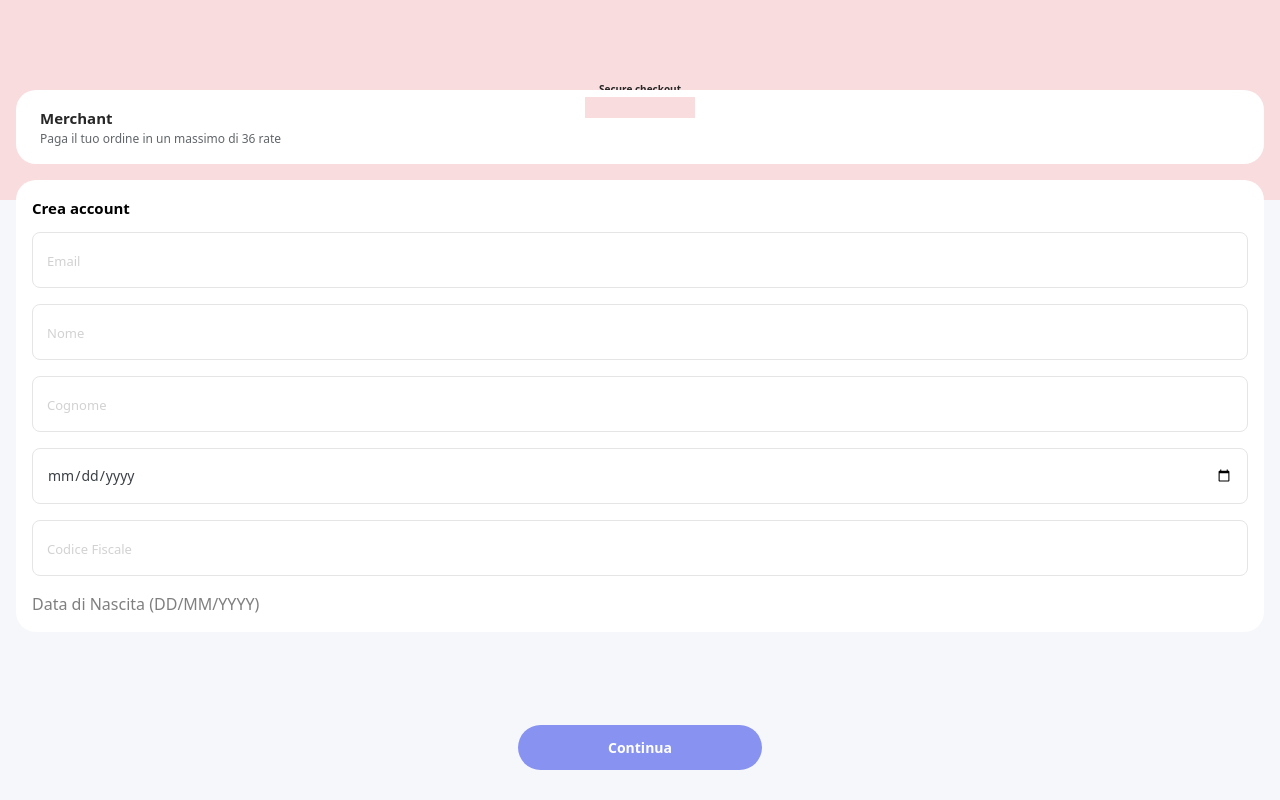
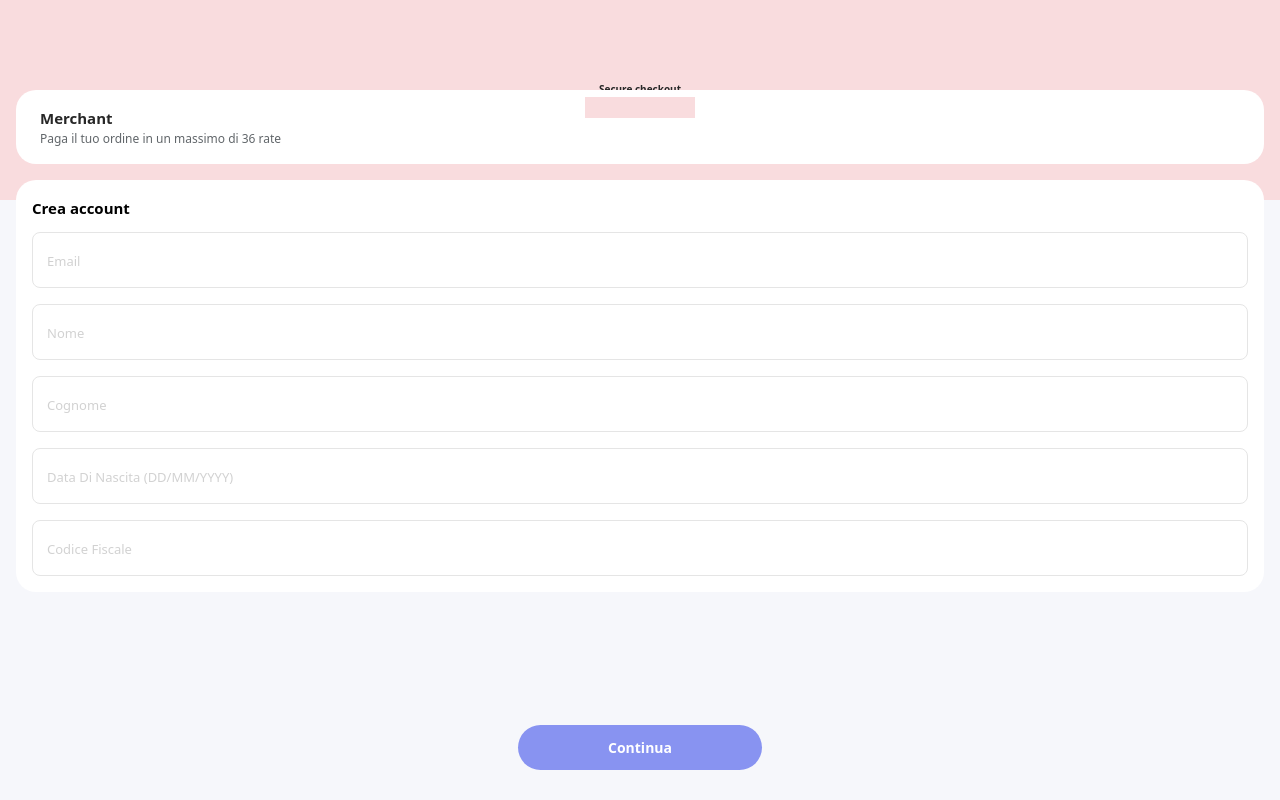
Before and after one commit to TheBernieA/scalapay-forms, a Next.js app: page /form in a window 1280 px wide. Built offline with nearby package versions, Linux system fonts and the light colour scheme.

Commit message:
change from native date input to implementing react date picker

```diff
--- a/app/form/page.tsx
+++ b/app/form/page.tsx
@@ -59,7 +59,7 @@ function MultiStepFormPage() {
     return (
         <div className='flex flex-col w-full h-full bg-[#F6F7FB] pb-[30px] relative'>
             <Header />
-            <div className="flex-1 px-4 -mt-[110px] z-10">
+            <div className="flex-1 px-4 -mt-[110px] z-30">
                 {step === 1 && <FormStepOne onNext={handleStep1Submit} defaultValues={formData} />}
                 {step === 2 && <FormStepTwo onSubmit={handleStep2Submit} defaultValues={formData} />}
             </div>
--- a/components/FormStepOne.tsx
+++ b/components/FormStepOne.tsx
@@ -2,11 +2,13 @@
 
 import { step1Schema } from '@/schema/formSchema';
 import Button from '@/shared/components/Button';
+import DatePickerCmp from '@/shared/components/DatePicker';
 import FormHeader from '@/shared/components/FormHeader';
 import InputField from '@/shared/components/InputField';
 import Wrapper from '@/shared/components/Wrapper';
 import { validateFiscalCode } from '@/utils';
 import { zodResolver } from '@hookform/resolvers/zod';
+import { format } from 'date-fns';
 import { useState } from 'react';
 import DatePicker from 'react-datepicker';
 import { useForm } from 'react-hook-form';
@@ -18,8 +20,7 @@ interface FormStepOneProps {
 }
 
 function FormStepOne({ onNext, defaultValues }: FormStepOneProps) {
-    const [dateOfBirth, setDateOfBirth] = useState();
-    const { register, handleSubmit, setError, formState: { errors, isSubmitting, isValid } } = useForm({
+    const { register, handleSubmit, setError, control, formState: { errors, isSubmitting, isValid } } = useForm({
         resolver: zodResolver(step1Schema),
         defaultValues,
         mode: 'onChange',
@@ -32,7 +33,13 @@ function FormStepOne({ onNext, defaultValues }: FormStepOneProps) {
             setError('fiscalCode', { type: 'manual', message: 'Codice fiscale non valido' });
             return;
         }
-        onNext(data);
+
+        const formattedData = {
+            ...data,
+            dateOfBirth: format(data.dateOfBirth, 'dd/MM/yyyy')
+        }
+
+        onNext(formattedData);
     };
 
     return (
@@ -75,20 +82,7 @@ function FormStepOne({ onNext, defaultValues }: FormStepOneProps) {
                             "aria-label": "Last Name"
                         }}
                     />
-                    <InputField
-                        id='dateOfBirth'
-                        name='dateOfBirth'
-                        type='date'
-                        register={register}
-                        placeholder='Data di nascita (DD/MM/YYYY)'
-                        error={errors?.dateOfBirth}
-                        inputProps={{
-                            "aria-labelledby": "dateOfBirth",
-                            "aria-label": "Date Of Birth",
-                            min: '1900-01-01',
-                            max: '9999-12-31',
-                        }}
-                    />
+                    <DatePickerCmp control={control} error={errors?.dateOfBirth} />
                     <InputField
                         id='fiscalCode'
                         name='fiscalCode'
@@ -100,12 +94,7 @@ function FormStepOne({ onNext, defaultValues }: FormStepOneProps) {
                             "aria-label": "Fiscal Code"
                         }}
                     />
-                    <DatePicker
-                        dateFormat='dd/MM/yyyy'
-                        selected={dateOfBirth}
-                        onChange={(date: any) => { setDateOfBirth(date) }}
-                        placeholderText='Data di Nascita (DD/MM/YYYY)'
-                    />
+
                 </div>
             </Wrapper>
             <Button
--- a/package.json
+++ b/package.json
@@ -21,6 +21,7 @@
     "react-datepicker": "^8.3.0",
     "react-dom": "^19.0.0",
     "react-hook-form": "^7.56.3",
+    "react-input-mask": "^2.0.4",
     "react-redux": "^9.2.0",
     "react-toastify": "^11.0.5",
     "redux-persist": "^6.0.0",
@@ -37,6 +38,7 @@
     "@types/node": "^20",
     "@types/react": "^19",
     "@types/react-dom": "^19",
+    "@types/react-input-mask": "^3.0.6",
     "@types/react-redux": "^7.1.34",
     "cypress": "^14.3.3",
     "eslint": "^9.27.0",
--- a/schema/formSchema.ts
+++ b/schema/formSchema.ts
@@ -11,10 +11,14 @@ export const step1Schema = z.object({
     .string()
     .min(2, "Lastname should have at least 2 character")
     .regex(/^[A-Za-zÀ-ÿ\s]+$/, "Only alphabets are accepted"),
-  dateOfBirth: z.string().refine((date) => {
-    const parsed = parseISO(date);
-    return isValid(parsed) && differenceInYears(new Date(), parsed) >= 18;
-  }, "You must be at least 18 years"),
+  dateOfBirth: z
+    .date({
+      required_error: "Date of birth is required",
+      invalid_type_error: "Invalid date format",
+    })
+    .refine((date) => {
+      return isValid(date) && differenceInYears(new Date(), date) >= 18;
+    }, "You must be at least 18 years"),
   fiscalCode: z.string().min(1, "Fiscal code is required"),
 });
 
--- /dev/null
+++ b/shared/components/DatePicker.tsx
@@ -0,0 +1,66 @@
+import React from 'react'
+import DatePicker from 'react-datepicker'
+import { Controller } from 'react-hook-form'
+import 'react-datepicker/dist/react-datepicker.css';
+
+
+interface DatePickerProps {
+    control: any;
+    error: any
+}
+
+const DatePickerCmp = ({ control, error }: DatePickerProps) => {
+    return (
+        <div>
+            <Controller
+                control={control}
+                name="dateOfBirth"
+                render={({ field }) => (
+                    <div className="flex flex-col">
+                        <DatePicker
+                            dateFormat="dd/MM/yyyy"
+                            selected={field.value}
+                            onChange={(date) => field.onChange(date)}
+                            placeholderText="Data di Nascita (DD/MM/YYYY)"
+                            maxDate={new Date()}
+                            showYearDropdown
+                            scrollableYearDropdown
+                            yearDropdownItemNumber={100}
+                            className="
+                            w-full
+                            h-[56px]
+                            border
+                            rounded-[8px]
+                            px-[14px]
+                            text-sm
+                            placeholder:font-medium
+                            placeholder:text-[13px]
+                            placeholder:leading-[150%]
+                            placeholder:opacity-[38%]
+                            placeholder:capitalize
+                            bg-white
+                            border-border-primary
+                            text-[#3A4045]
+                            hover:border-black
+                            placeholder:text-[#898989]
+                            focus:border-[#5666F0]
+                            outline-none"
+                            customInput={
+                                <input
+                                    maxLength={10}
+                                    pattern="\d{2}/\d{2}/\d{4}"
+                                />
+                            }
+                        />
+                        {error?.message && (
+                            <p className="text-xs text-red-400 mt-1">{error.message.toString()}</p>
+                        )}
+                    </div>
+                )}
+            />
+
+        </div>
+    )
+}
+
+export default DatePickerCmp
```
Also changed, not shown: 1 other file (tests, documents, lock files or other folders).
